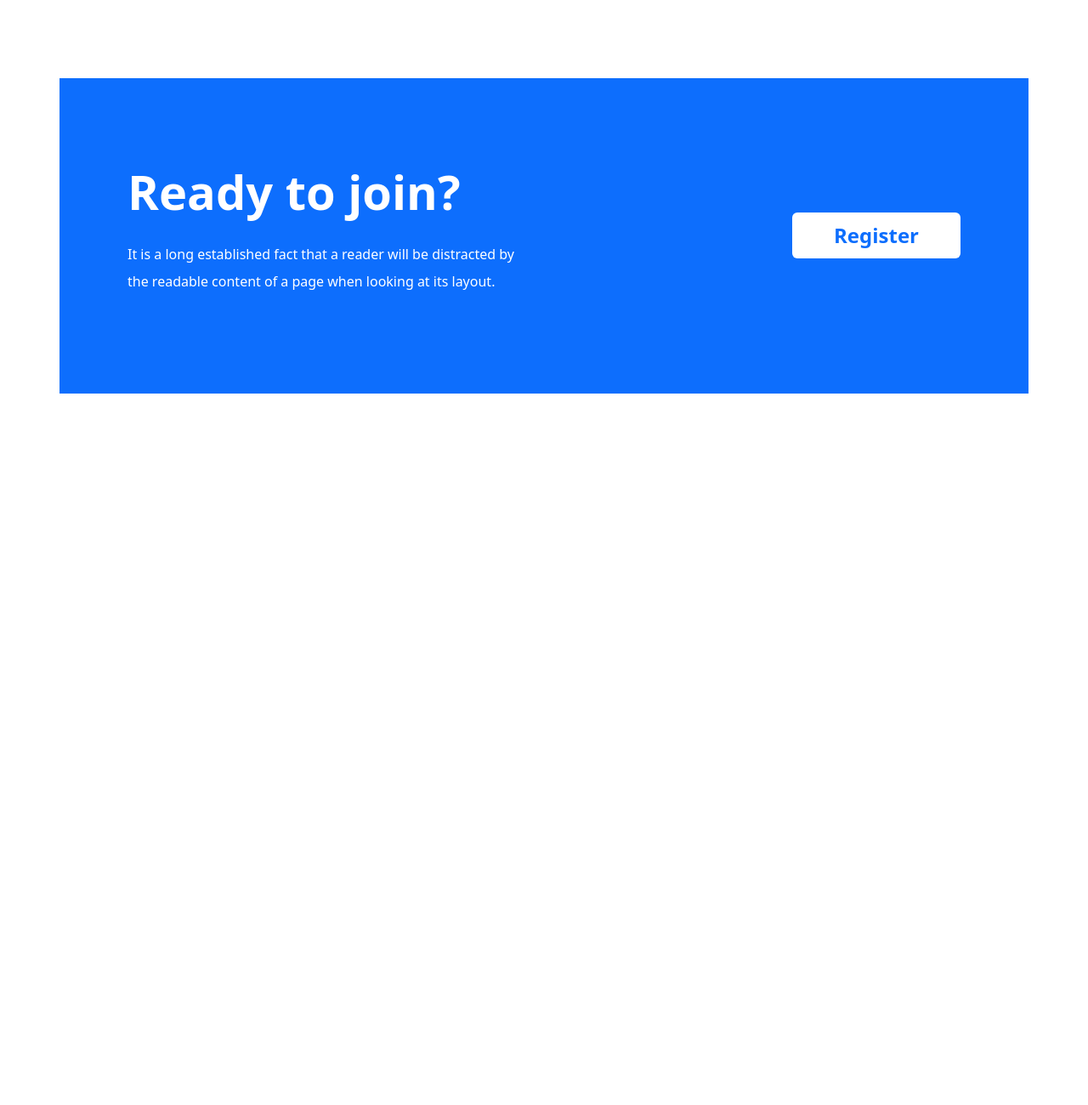
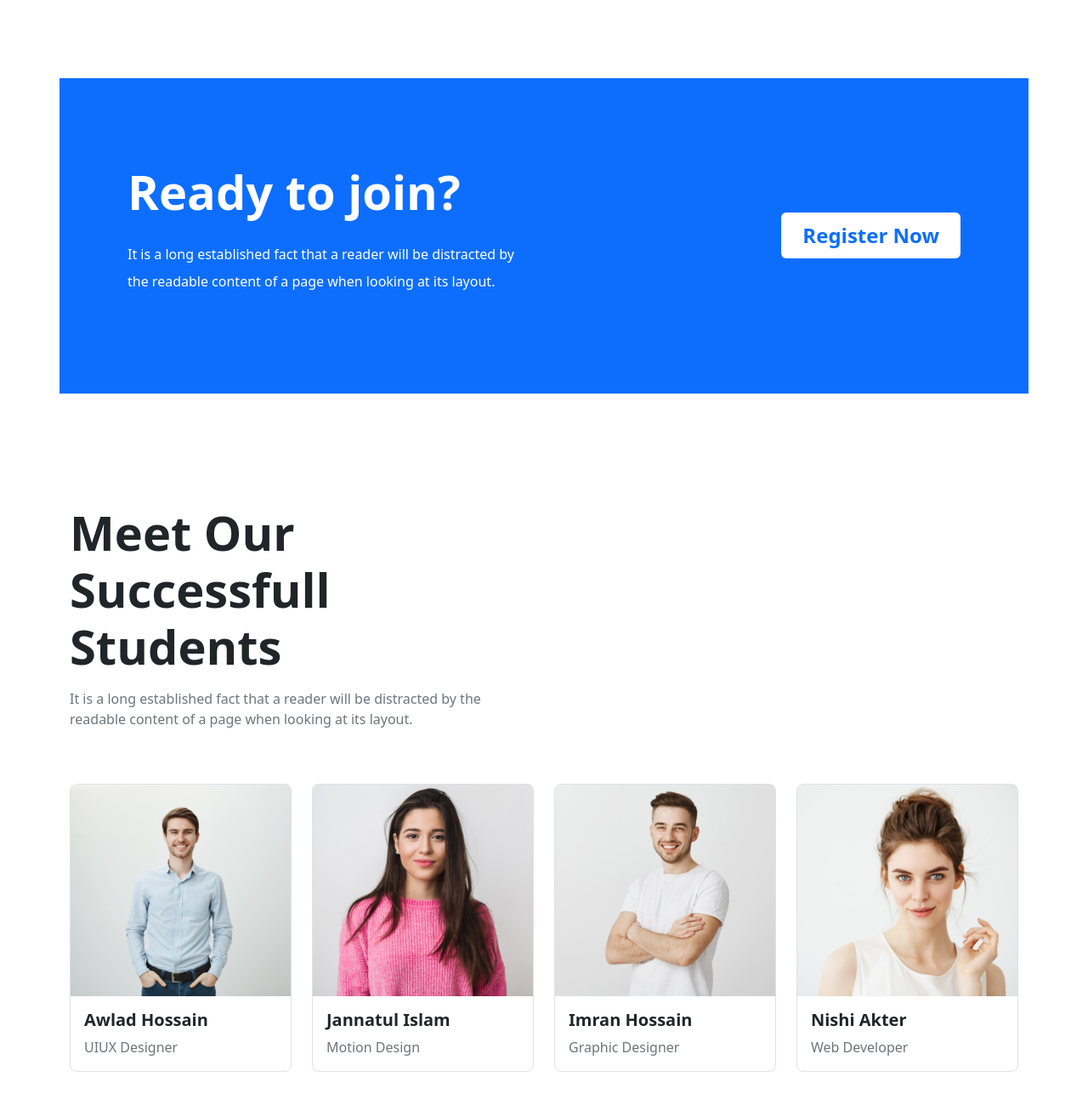
Before and after one commit to S-M-Mazharul-Islam-RIfat/hypersonic-coder, a plain HTML site: page index.html in a window 1280 px wide. Shown: the part 3032-4332 px from the top of the page at 85% size. Before the commit the page ends 3895 px from the top, so only its background shows below. Drawn offline with nearby package versions, Linux system fonts and the light colour scheme.

Commit message:
added student information section

```diff
--- a/index.html
+++ b/index.html
@@ -380,18 +380,18 @@
         <section>
             <div class="container mt-130 bg-primary text-white pl-80 pr-80 pt-100 pb-100">
                 <div class="row mx-auto">
-                    <div class="col-6 pl-80">
+                    <div class="col-12 col-lg-6 pl-80">
                         <h2 class="display-4 text-white fw-semibold">Ready to join?</h2>
                         <p class="pt-3 lh-lg">It is a long established fact that a reader will be distracted by the
                             readable
                             content of a
                             page when looking at its layout.</p>
                     </div>
-                    <div class="col-6 d-flex justify-content-end align-items-center pr-80">
+                    <div class="col-12 col-lg-6 d-flex justify-content-end align-items-center pr-80">
                         <div>
                             <!-- Button trigger modal -->
-                            <button type="button" class="btn bg-white ps-5 pe-5 pt-2 pb-2 text-primary fw-bolder fs-4"
-                                data-bs-toggle="modal" data-bs-target="#exampleModal">Register</button>
+                            <button type="button" class="btn bg-white ps-4 pe-4 pt-2 pb-2 text-primary fw-bolder fs-4"
+                                data-bs-toggle="modal" data-bs-target="#exampleModal">Register Now</button>
                             <!-- Modal -->
                             <div class="modal fade" id="exampleModal" tabindex="-1" aria-labelledby="exampleModalLabel"
                                 aria-hidden="true">
@@ -426,6 +426,61 @@
             </div>
         </section>
         <!-- Registration Section End -->
+
+
+        <!-- Student Information Section Start -->
+        <section>
+            <div class="container mt-130">
+                <div class="row w-50">
+                    <div class="col">
+                        <h2 class="display-4 fw-semibold">Meet Our Successfull Students</h2>
+                        <p class="text-muted mt-3">It is a long established fact that a reader will be distracted by the
+                            readable content of a page when looking at its layout.</p>
+                    </div>
+                </div>
+                <div class="row mt-5">
+                    <div class="col-12 col-md-6 col-lg-3">
+                        <div class="card border rounded-3">
+                            <img src="./images/student/student-1.png" class="card-img-top img-fluid" alt="student-1">
+                            <div class="card-body">
+                                <h5 class="card-title fw-bolder">Awlad Hossain</h5>
+                                <p class="card-text text-muted">UIUX Designer</p>
+                            </div>
+                        </div>
+                    </div>
+                    <div class="col-12 col-md-6 col-lg-3 mt-4 mt-md-0 mt-lg-0">
+                        <div class="card border rounded-3">
+                            <img src="./images/student/student-2.png" class="card-img-top img-fluid" alt="student-2">
+                            <div class="card-body">
+                                <h5 class="card-title fw-bolder">Jannatul Islam</h5>
+                                <p class="card-text text-muted">Motion Design</p>
+                            </div>
+                        </div>
+                    </div>
+                    <div class="col-12 col-md-6 col-lg-3 mt-4 mt-md-4 mt-lg-0">
+                        <div class="card border rounded-3">
+                            <img src="./images/student/student-3.png" class="card-img-top img-fluid" alt="student-3">
+                            <div class="card-body">
+                                <h5 class="card-title fw-bolder">Imran Hossain</h5>
+                                <p class="card-text text-muted">Graphic Designer</p>
+                            </div>
+                        </div>
+                    </div>
+                    <div class="col-12 col-md-6 col-lg-3 mt-4 mt-md-4 mt-lg-0">
+                        <div class="card border rounded-3">
+                            <img src="./images/student/student-4.png" class="card-img-top img-fluid" alt="student-4">
+                            <div class="card-body">
+                                <h5 class="card-title fw-bolder">Nishi Akter</h5>
+                                <p class="card-text text-muted">Web Developer</p>
+                            </div>
+                        </div>
+                    </div>
+                </div>
+            </div>
+        </section>
+        <!-- Student Information Section End -->
+
+
     </main>
     <!-- Main Section End -->
 
```
